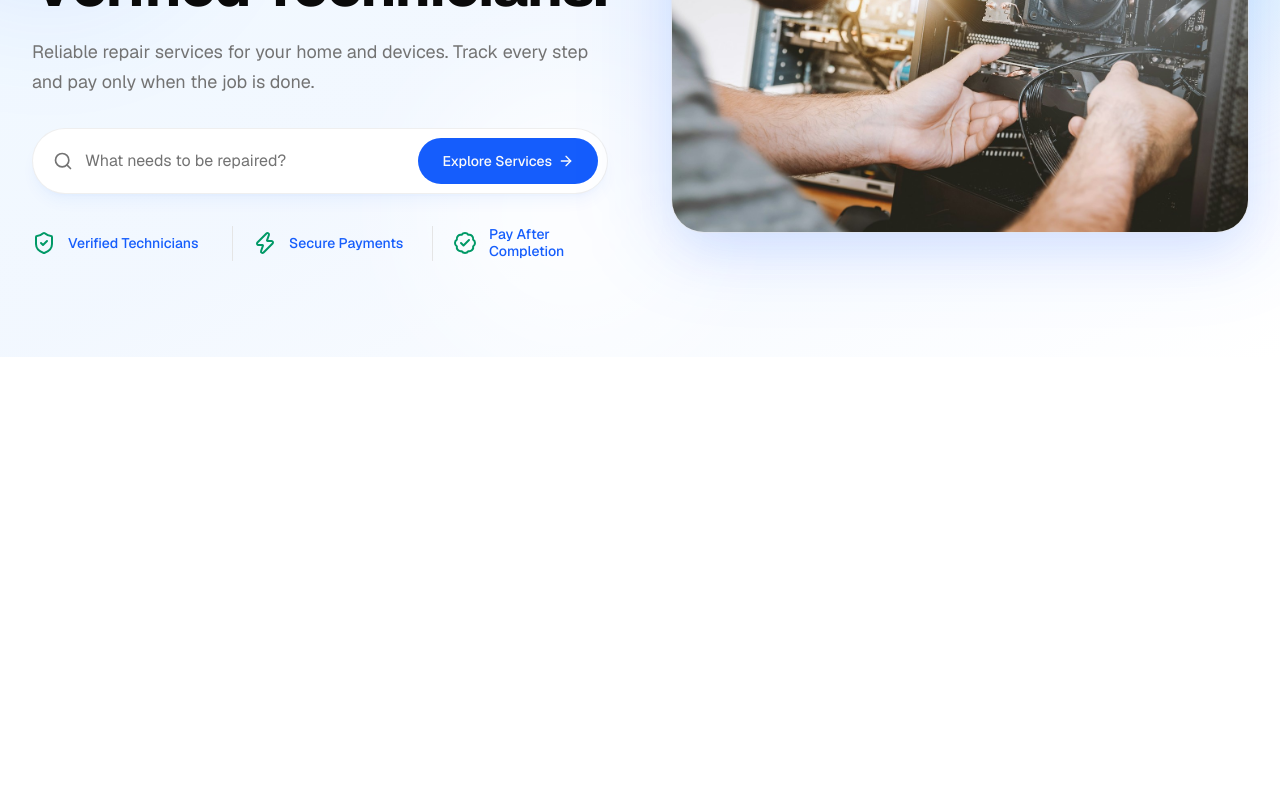
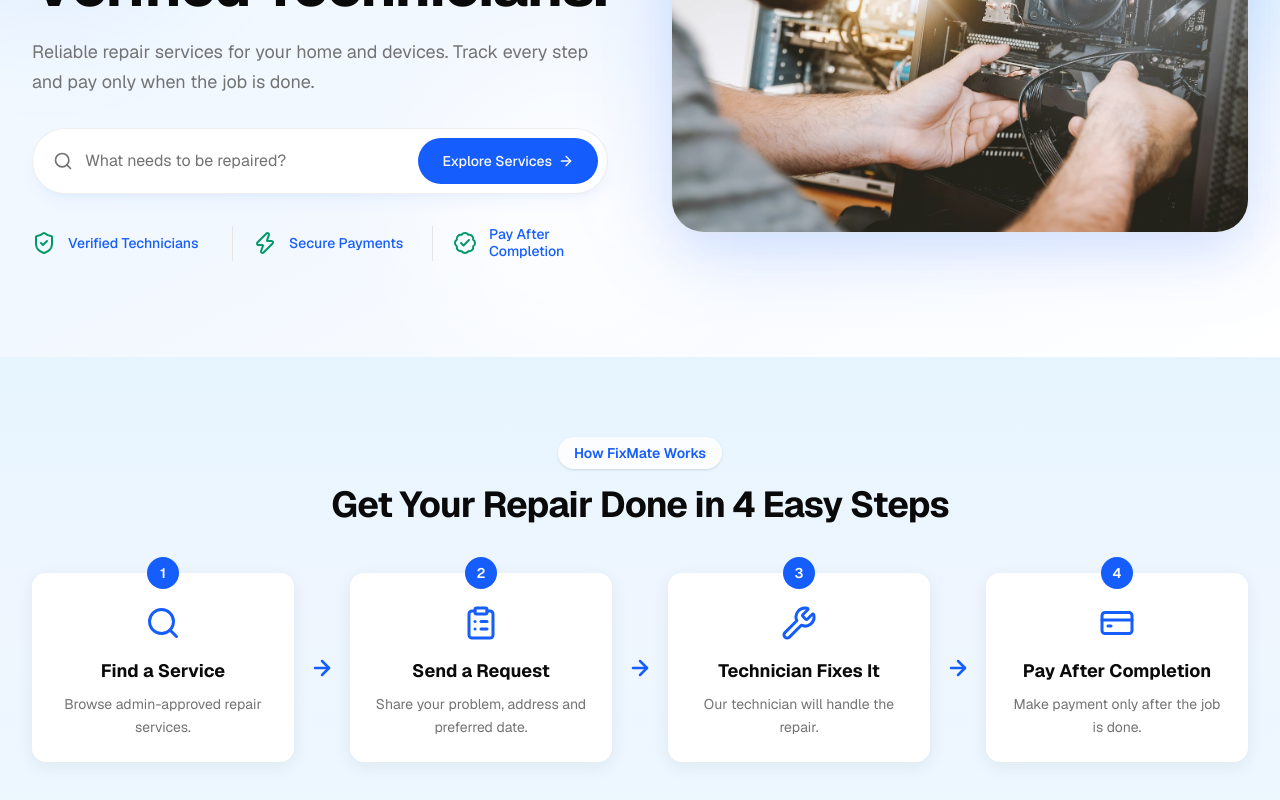
Before and after one commit to DevAbedHossain/fixmate-client-project, a Next.js app: page / in a window 1280 px wide. Shown: the part 390-1190 px from the top of the page. Before the commit the page ends 800 px from the top, so only its background shows below. Built offline with nearby package versions, Linux system fonts and the light colour scheme.

Commit message:
how it work section done

```diff
--- a/src/app/page.tsx
+++ b/src/app/page.tsx
@@ -1,9 +1,15 @@
 import HeroSection from "@/components/homepage/HeroSection";
+import HowItWorks from "@/components/homepage/HowItWorks";
+import PopularCategories from "@/components/homepage/PopularCategories";
+import WhyChoosUs from "@/components/homepage/WhyChoosUs";
 
 export default function Home() {
   return (
     <main className="flex-1">
       <HeroSection />
+      <PopularCategories />
+      <HowItWorks />
+      <WhyChoosUs />
     </main>
   );
 }
--- /dev/null
+++ b/src/components/homepage/HowItWorks.tsx
@@ -0,0 +1,81 @@
+import { Fragment } from "react";
+import { ArrowRight, ClipboardList, CreditCard, Search, Wrench } from "lucide-react";
+
+const steps = [
+  {
+    icon: Search,
+    title: "Find a Service",
+    description: "Browse admin-approved repair services.",
+  },
+  {
+    icon: ClipboardList,
+    title: "Send a Request",
+    description: "Share your problem, address and preferred date.",
+  },
+  {
+    icon: Wrench,
+    title: "Technician Fixes It",
+    description: "Our technician will handle the repair.",
+  },
+  {
+    icon: CreditCard,
+    title: "Pay After Completion",
+    description: "Make payment only after the job is done.",
+  },
+] as const;
+
+const HowItWorks = () => {
+  return (
+    <section className="relative isolate overflow-hidden bg-gradient-to-b from-sky-100/80 via-blue-50 to-sky-100/60 py-16 sm:py-20">
+      <div className="mx-auto max-w-7xl px-4 sm:px-6 lg:px-8">
+        <div className="mx-auto max-w-2xl text-center">
+          <span className="inline-flex items-center rounded-full bg-white/80 px-4 py-1.5 text-sm font-semibold text-brand shadow-sm">
+            How FixMate Works
+          </span>
+          <h2 className="mt-4 text-3xl font-bold tracking-tight text-foreground sm:text-4xl">
+            Get Your Repair Done in 4 Easy Steps
+          </h2>
+        </div>
+
+        <ol className="mt-12 flex flex-col gap-7 md:flex-row md:items-stretch md:gap-3 lg:gap-4">
+          {steps.map((step, index) => {
+            const Icon = step.icon;
+
+            return (
+              <Fragment key={step.title}>
+                {index > 0 && (
+                  <ArrowRight
+                    className="mx-auto size-6 shrink-0 self-center rotate-90 text-brand md:rotate-0"
+                    strokeWidth={2.5}
+                    aria-hidden="true"
+                  />
+                )}
+
+                <li className="relative flex flex-1 flex-col items-center rounded-xl bg-white px-6 pb-6 pt-8 text-center shadow-[0_4px_18px_rgba(15,23,42,0.07)] transition duration-200 hover:-translate-y-1 hover:shadow-[0_10px_26px_rgba(15,23,42,0.12)]">
+                  <span
+                    aria-hidden="true"
+                    className="absolute -top-4 left-1/2 flex size-8 -translate-x-1/2 items-center justify-center rounded-full bg-brand text-sm font-semibold text-brand-foreground"
+                  >
+                    {index + 1}
+                  </span>
+
+                  <Icon className="size-9 text-brand" aria-hidden="true" />
+
+                  <h3 className="mt-4 text-base font-bold text-foreground sm:text-lg">
+                    {step.title}
+                  </h3>
+
+                  <p className="mt-2 text-sm leading-relaxed text-muted-foreground">
+                    {step.description}
+                  </p>
+                </li>
+              </Fragment>
+            );
+          })}
+        </ol>
+      </div>
+    </section>
+  );
+};
+
+export default HowItWorks;
--- /dev/null
+++ b/src/components/homepage/PopularCategories.tsx
@@ -0,0 +1,11 @@
+import React from 'react';
+
+const PopularCategories = () => {
+    return (
+        <div>
+
+        </div>
+    );
+};
+
+export default PopularCategories;
--- /dev/null
+++ b/src/components/homepage/WhyChoosUs.tsx
@@ -0,0 +1,11 @@
+import React from 'react';
+
+const WhyChoosUs = () => {
+    return (
+        <div>
+
+        </div>
+    );
+};
+
+export default WhyChoosUs;
```
Also changed, not shown: 1 other file (tests, documents, lock files or other folders).
